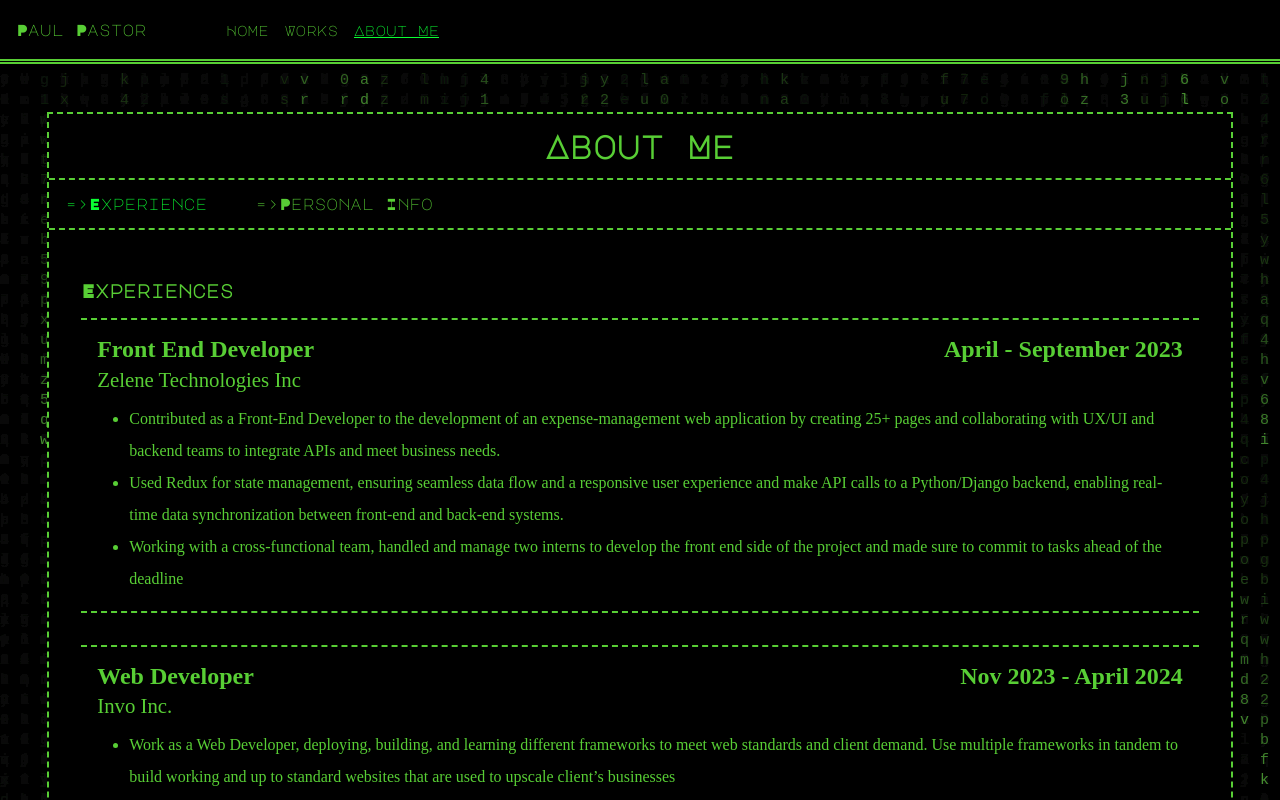
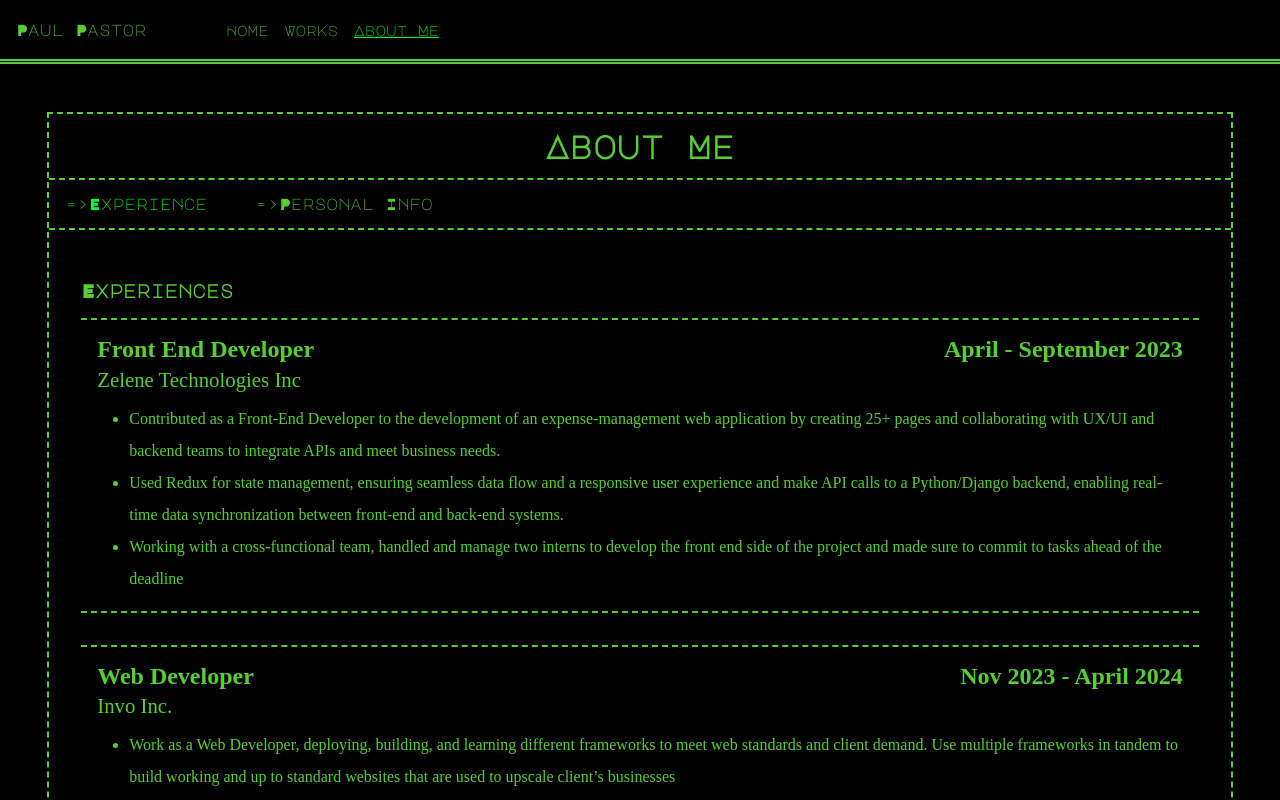
Before and after one commit to PaulMaverick/MyPortfolio, a React (Vite) app: page /aboutme in a window 1280 px wide. Built offline with nearby package versions, Linux system fonts and the light colour scheme.

Commit message:
changes to homepage

```diff
--- a/src/App.tsx
+++ b/src/App.tsx
@@ -4,13 +4,13 @@ import Projects from './pages/Projects'
 import styles from './styles/App.module.css'
 import { Routes, Route } from 'react-router'
 
-import RainingMatrix from "./components/visual/RainingMatrix"
+
 import AboutMe from './pages/AboutMe'
 
 function App() {
     return (
     <main>
-        <RainingMatrix />
+
         <NavBar />
         <div className={styles.appContent}>
           <Routes>
--- a/src/pages/HomePage.tsx
+++ b/src/pages/HomePage.tsx
@@ -2,6 +2,7 @@ import styles from '../styles/homepage/hompage.module.css'
 import { FaGithub } from "react-icons/fa";
 import { FaLinkedin } from "react-icons/fa";
 import { FaFileAlt } from "react-icons/fa";
+import RainingMatrix from "../components/visual/RainingMatrix"
 
 
 
@@ -9,6 +10,7 @@ import { FaFileAlt } from "react-icons/fa";
 export default function HomePage() {
     return (
         <section className={styles.container}>
+            <RainingMatrix />
             <article className={styles.textContainer}>
                 <h5>Hello I'm a </h5>
                 <h1>Web Developer</h1>
```
